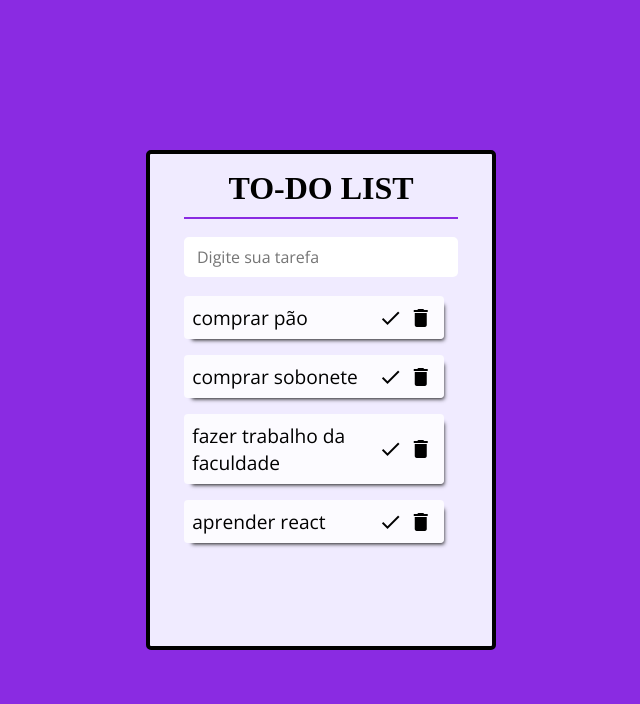
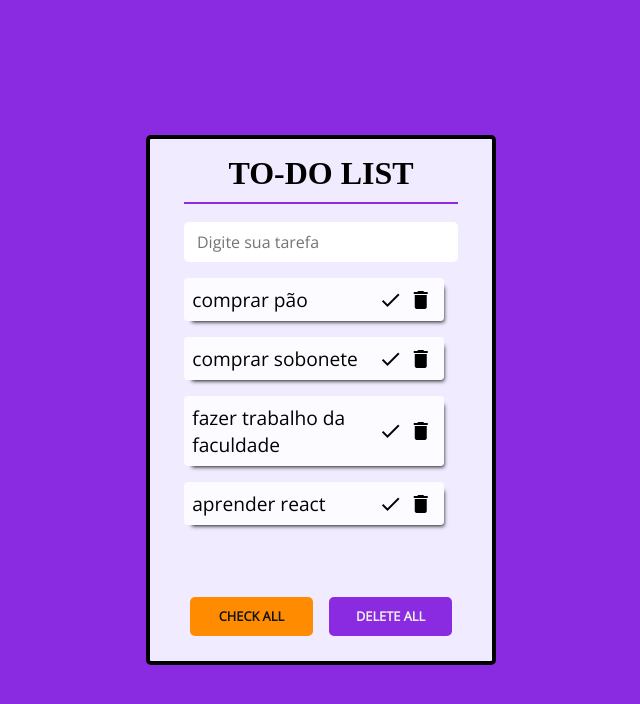
Before and after one commit to NataliaFrancisca/TODOLIST-React, a React (Create React App) app: page / in a window 1280 px wide. Shown: the top 704 px of the page, without its empty margins (319-959 px from the left). Built offline with nearby package versions, Linux system fonts and the light colour scheme; a web font is replaced by a local one.

Commit message:
criando os botões de deletar e concluir as tarefas

```diff
--- a/src/components/Task.css
+++ b/src/components/Task.css
@@ -34,8 +34,11 @@
     cursor: pointer;
 }
 
-.container-buttons button:hover span{
+.container-buttons button:first-child:hover span{
     color: rgb(255,140,0);
+}
+.container-buttons button:last-child:hover span{
+    color: rgb(160, 96, 219);
 }
 
 .container-task.checked{
--- a/src/components/Task.js
+++ b/src/components/Task.js
@@ -7,6 +7,7 @@ import { useState } from 'react';
 const Task = (props) => {
 
     const [taskStyle, setTaskStyle] = useState("unchecked");
+
     const onCheck = () => {
         setTaskStyle("checked");
     }
--- a/src/components/Todo.css
+++ b/src/components/Todo.css
@@ -1,7 +1,7 @@
 @import url('https://fonts.googleapis.com/css2?family=Irish+Grover&family=Open+Sans:wght@300&display=swap');
 
 .container{
-    height: 500px;
+    height: 530px;
     width: 350px;
 
     background-color: rgba(240,235,255);
@@ -51,11 +51,12 @@ hr{
 }
 
 .list-elements{
-    height: 60%;
+    height: 65%;
     width: 80%;
     max-height: 300px;
 
-    margin-top: 1.2rem;
+    margin-top: 1rem;
+    margin-bottom: 1.2rem;
 
     display: block;
     overflow-y: auto;
@@ -74,3 +75,39 @@ hr{
   box-shadow: inset 0 0 10px 10px rgba(138,43,226);
   border: solid 3px transparent;
 }
+
+.container > .container-buttons{
+   height: auto;
+   width: 80%;
+   display: flex;
+   justify-content: center;
+}
+
+.container > .container-buttons button{
+    height: 2.4rem;
+    width: 45%;
+    display: flex;
+    align-items: center;
+    justify-content: center;
+
+    text-transform: uppercase;
+    font-weight: 600;
+    font-size: .8rem;
+
+    border-radius: 5px;
+}
+
+.container > .container-buttons button:hover{
+    filter: brightness(.9);
+}
+
+.container > .container-buttons button:first-child{
+    background-color:  rgb(255,140,0);
+    color: rgb(20,20,20);
+}
+
+.container > .container-buttons button:last-child{
+    background-color: rgba(138,43,226);
+    color: rgb(240,240,240);
+    margin-left: 1rem;
+}
--- a/src/components/Todo.js
+++ b/src/components/Todo.js
@@ -2,6 +2,7 @@ import React, { Component } from 'react';
 
 import './Todo.css';
 import Task from './Task';
+import { useState } from 'react';
 
 class Todo extends Component{
 
@@ -30,7 +31,6 @@ class Todo extends Component{
         }
     }
 
-
    //  adicionando uma nova tarefa
     addTask = (event) => {
         event.preventDefault();
@@ -58,7 +58,13 @@ class Todo extends Component{
         this.setState({tasks: list});
     }
 
+    deleteAllTask = event => {
+        let list = [];
+        this.setState({tasks: list})
+    }
+
     render(){
+
         return(
             <main className="container">
                 <h2 className="container-title"> TO-DO LIST</h2>
@@ -85,6 +91,11 @@ class Todo extends Component{
                         />
                     ))}
                 </div>
+
+                <div className="container-buttons">
+                    <button>Check All</button>
+                    <button onClick={this.deleteAllTask}>Delete All</button>
+                </div>
             </main>
         )
     }
--- a/src/index.css
+++ b/src/index.css
@@ -17,7 +17,7 @@ body{
     font-family: 'Open Sans', sans-serif;
 }
 
-input{
+input, button{
     font-family: 'Open Sans', sans-serif;
     font-size: 1rem;
     font-weight: 500;
```
